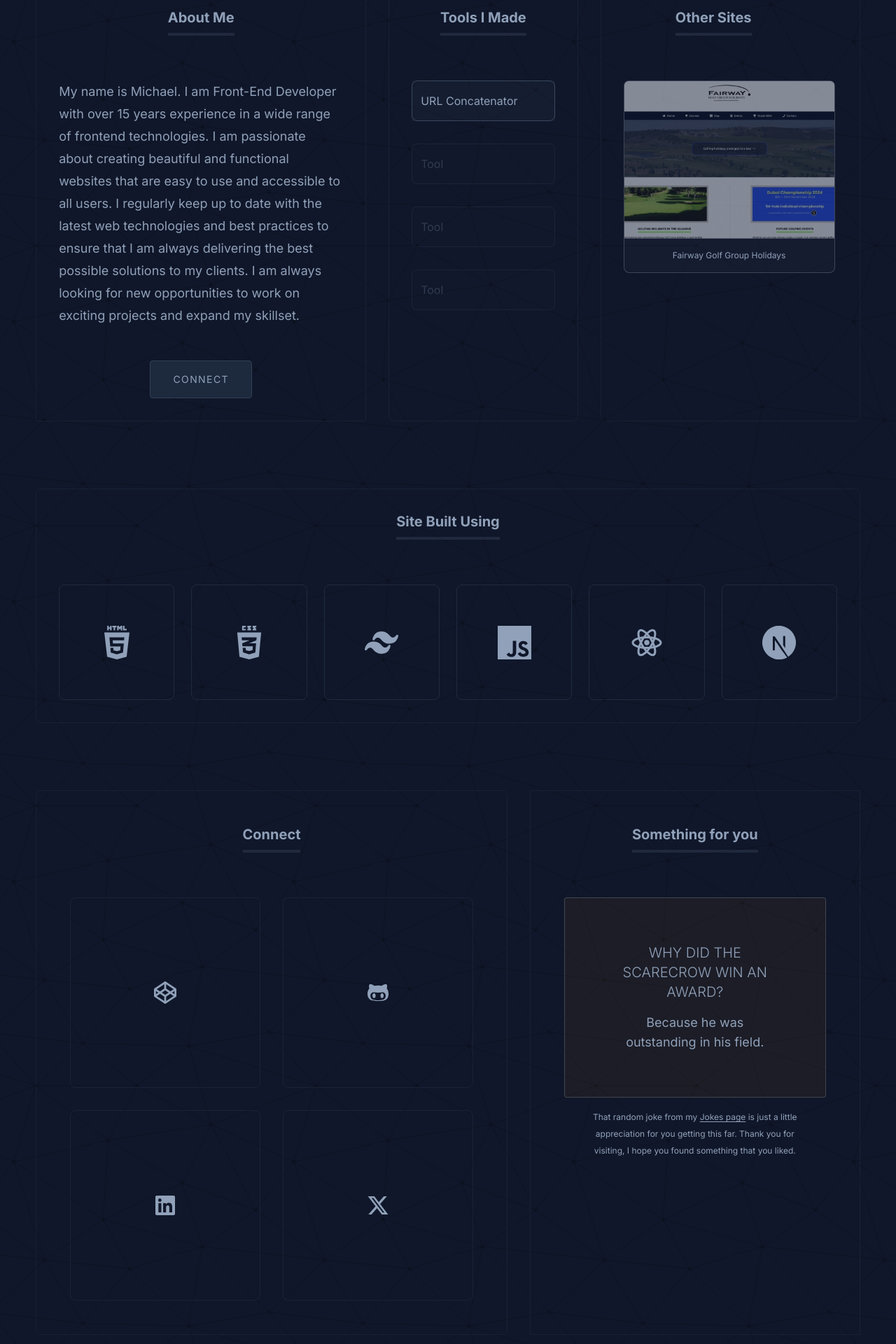
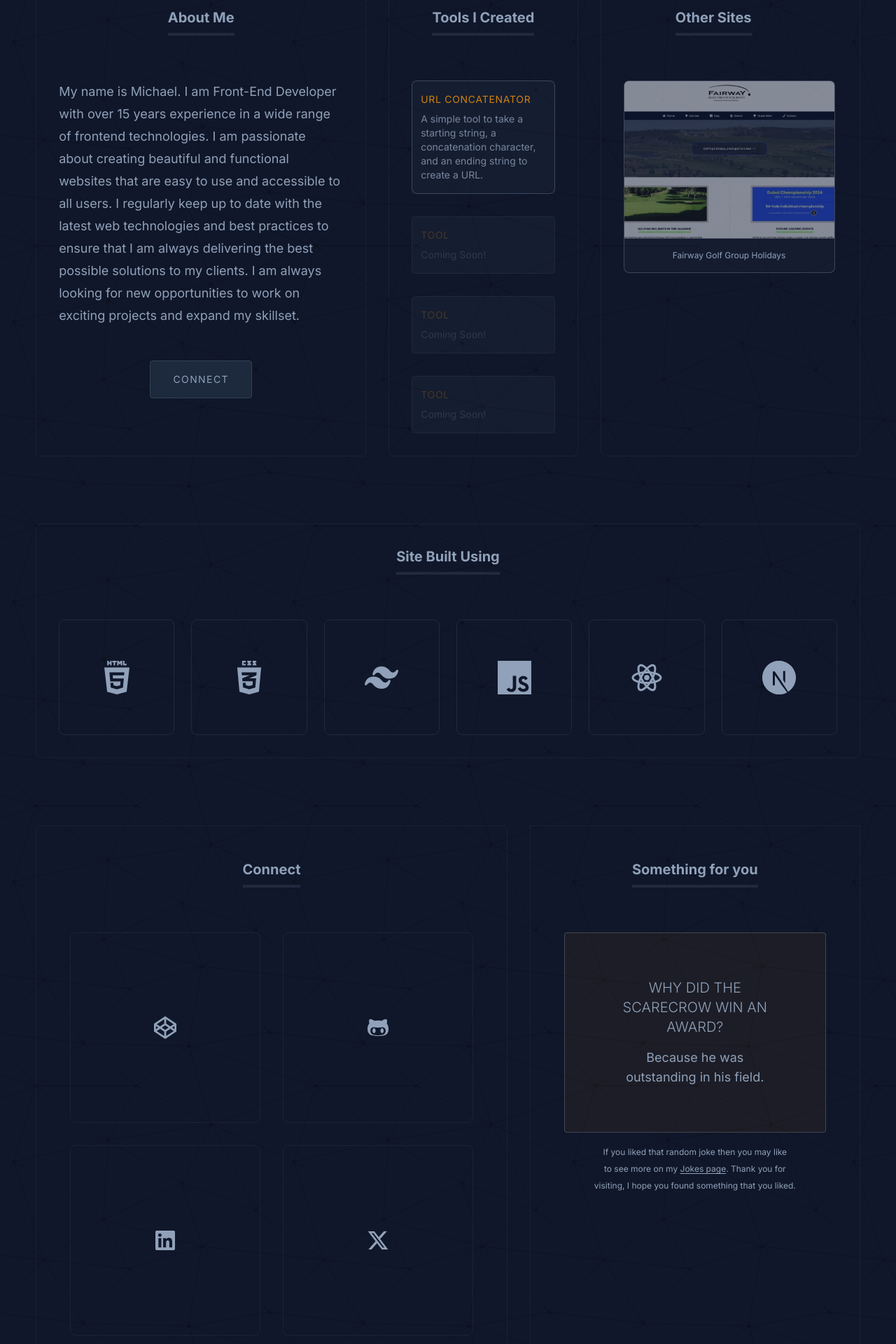
Before and after one commit to michaelgainford/michaelgainford.github.io, a Next.js app: page /general/about in a window 1280 px wide. Shown: the part 240-2160 px from the top of the page at 70% size. Built offline with nearby package versions, Linux system fonts and the light colour scheme.

Commit message:
Separate remaining cards into components.

```diff
--- a/app/general/about/page.jsx
+++ b/app/general/about/page.jsx
@@ -1,4 +1,3 @@
-import Link from "next/link";
 import { globalPageStyles, mainStyles } from "@/data/Variables";
 import Header from "@/components/header/Header";
 import Card_AboutMe from "@/components/cards/Card_AboutMe";
@@ -6,11 +5,11 @@ import Card_Tools from "@/components/cards/Card_Tools";
 import Card_MySites from "@/components/cards/Card_MySites";
 import Card_IconsSkills from "@/components/icons/Icons_Skills";
 import Card_IconsSocials from "@/components/icons/Icons_Socials";
-import RandomJokeGenerator from "@/components/RandomJokeGenerator";
+import Card_RandomJoke from "@/components/cards/Card_RandomJoke";
 import Footer from "@/components/footer/Footer";
 
-const pageStyles = `bg-slate-900 text-slate-400 bg-brand-background bg-repeat`;
-const sharedHeadingStyles = `pb-2 mx-auto mb-12 text-3xl font-bold text-left transition-all duration-500 border-b-4 border-slate-500/20 md:text-xl xl:mb-16 2xl:text-3xl w-fit`;
+const pageStyles = "bg-slate-900 text-slate-400 bg-brand-background bg-repeat";
+const sharedHeadingStyles = "pb-2 mx-auto mb-12 text-3xl font-bold text-left transition-all duration-500 border-b-4 border-slate-500/20 md:text-xl xl:mb-16 2xl:text-3xl w-fit";
 
 export const metadata = {
 	title: "About",
@@ -20,38 +19,26 @@ export const metadata = {
 export default function PAGE_ABOUT() {
 	return (
 		<div className={`${globalPageStyles} ${pageStyles}`}>
-
 			<Header />
-
 			<main className={`${mainStyles}`}>
-
 				<div className="flex w-full justify-center text-center motion motion-preset-slide-up motion-delay-[1000ms] motion-duration-500 max-w-[1800px]">
 					<div className="grid grid-cols-12 gap-8 xl:gap-y-24 3xl:gap-24 max-lg:mt-8">
 						<Card_AboutMe />
 						<Card_Tools />
 						<Card_MySites />
-						<Card_IconsSkills data-card="built with" heading="Site Built Using" heading_styles={sharedHeadingStyles} />
-						<Card_IconsSocials data-card="socials" heading="Connect" heading_styles={sharedHeadingStyles} />
-						<div data-card="joke" className="col-span-12 px-6 py-12 text-xs text-left transition-all duration-500 border lg:px-12 md:col-span-5 border-slate-500/10 hover:border-amber-500 hover:bg-slate-500/10 group-hover/joke:border-slate-500/10 group/gift">
-							<h2 className={`${sharedHeadingStyles} group-hover/gift:border-amber-500/80`}>
-								Something for you
-							</h2>
-							<div className="flex flex-col gap-8 p-8 mt-8 text-center border rounded-sm joke border-slate-200/20 bg-amber-500/5! hover:border-amber-500! group/joke mb-4">
-								<div className="flex flex-col items-center justify-center p-4 space-y-4 text-center rounded-lg">
-									<RandomJokeGenerator />
-								</div>
-							</div>
-							<p className="mt-4 text-center text-xs/6 text-balance">
-								That random joke from my <Link href="/projects/jokes" className="underline transition-all duration-500 underline-offset-2 hover:text-amber-500">Jokes page</Link> is just a little appreciation for you getting this far. Thank you for visiting, I hope you found something that you liked.
-							</p>
-						</div>
+						<Card_IconsSkills
+						  heading="Site Built Using"
+						  heading_styles={sharedHeadingStyles}
+						/>
+						<Card_IconsSocials
+						  heading="Connect"
+						  heading_styles={sharedHeadingStyles}
+						/>
+						<Card_RandomJoke />
 					</div>
 				</div>
-
 			</main>
-
 			<Footer />
-
 		</div>
 	);
 }
--- /dev/null
+++ b/components/cards/Card_RandomJoke.jsx
@@ -0,0 +1,21 @@
+import { sharedHeadingStyles } from "@/data/Variables";
+import Link from "next/link";
+import RandomJokeGenerator from "@/components/RandomJokeGenerator";
+
+export default function COMPONENT_CARD_TOOLS() {
+    return (
+        <div data-card="joke" className="col-span-12 px-6 py-12 text-xs text-left transition-all duration-500 border lg:px-12 md:col-span-5 border-slate-500/10 hover:border-amber-500 hover:bg-slate-500/10 group-hover/joke:border-slate-500/10 group/gift">
+            <h2 className={`${sharedHeadingStyles} group-hover/gift:border-amber-500/80`}>
+                Something for you
+            </h2>
+            <div className="flex flex-col gap-8 p-8 mt-8 text-center border rounded-sm joke border-slate-200/20 bg-amber-500/5! hover:border-amber-500! group/joke mb-4">
+                <div className="flex flex-col items-center justify-center p-4 space-y-4 text-center rounded-lg">
+                    <RandomJokeGenerator />
+                </div>
+            </div>
+            <p className="mt-4 text-center text-xs/6 text-balance">
+                If you liked that random joke then you may like to see more on my <Link href="/projects/jokes" className="underline transition-all duration-500 underline-offset-2 hover:text-amber-500">Jokes page</Link>. Thank you for visiting, I hope you found something that you liked.
+            </p>
+        </div>
+    );
+}
--- a/components/cards/Card_Tools.jsx
+++ b/components/cards/Card_Tools.jsx
@@ -1,32 +1,22 @@
+import Link from "next/link";
 import { sharedHeadingStyles } from "@/data/Variables";
-import Link from "next/link";
+import Tools from "@/data/data_for__tools.json";
+const ListOfTools = Tools.Tools;
 
 export default function COMPONENT_CARD_TOOLS() {
     return (
-        <div data-card="tools" className="col-span-12 px-6 py-12 text-xs transition-all duration-500 border rounded-lg md:col-span-4 xl:col-span-3 something-3 border-slate-500/10 group/tools hover:border-amber-500 lg:p-8 2xl:py-16">
-        <h2 className={`${sharedHeadingStyles} group-hover/tools:border-amber-500/80`}>Tools I Made</h2>
-        <ul className="flex flex-col gap-4 lg:gap-8 [&_li]:flex [&_a]:border  text-left [&_a]:border-slate-500/50 [&_a]:p-3 [&_a]:rounded-lg [&_a]:w-full [&_li]:w-full lg:[&_a]:py-4 [&_li]:bg-slate-600/10 lg:text-base">
-            <li>
-                <Link href="/tools/url-converter" className="flex h-full transition-all duration-500 hover:bg-amber-500 hover:text-slate-950">
-                    URL Concatenator
-                </Link>
-            </li>
-            <li className="opacity-25">
-                <Link href="/">
-                    Tool
-                </Link>
-            </li>
-            <li className="opacity-25">
-                <Link href="/">
-                    Tool
-                </Link>
-            </li>
-            <li className="opacity-25">
-                <Link href="/">
-                    Tool
-                </Link>
-            </li>
-        </ul>
-    </div>
+        <div data-card="tools" className="col-span-12 px-6 py-12 text-xs transition-all duration-500 border rounded-lg md:col-span-4 xl:col-span-3 something-3 border-slate-500/10 group/tools hover:border-amber-500 lg:p-8 2xl:py-16 @container group/tools">
+            <h2 className={`${sharedHeadingStyles} group-hover/tools:border-amber-500/80`}>Tools I Created</h2>
+            <ul className="flex flex-col gap-4 lg:gap-8 [&_li]:flex [&_a]:border  text-left [&_a]:border-slate-500/50 [&_a]:p-3 [&_a]:rounded-lg [&_a]:w-full [&_li]:w-full lg:[&_a]:py-4 [&_li]:bg-slate-600/10 lg:text-base [&_li]:not([class*='active']):opacity-25">
+                {ListOfTools.map((tool, index) => (
+                    <li key={index} className="flex flex-col gap-2 lg:gap-4">
+                        <Link href={tool.href} className={`flex flex-col gap-2 text-lg  text-amber-500/80 hover:bg-slate-900 ${tool.active ? "opacity-100" : "opacity-25"}`}>
+                            <p className="uppercase text-sm tracking-wider">{tool.name}</p>
+                            <p className="text-sm text-slate-400/80">{tool.description}</p>
+                        </Link>
+                    </li>
+                ))}
+            </ul>
+        </div>
     );
 }
```
